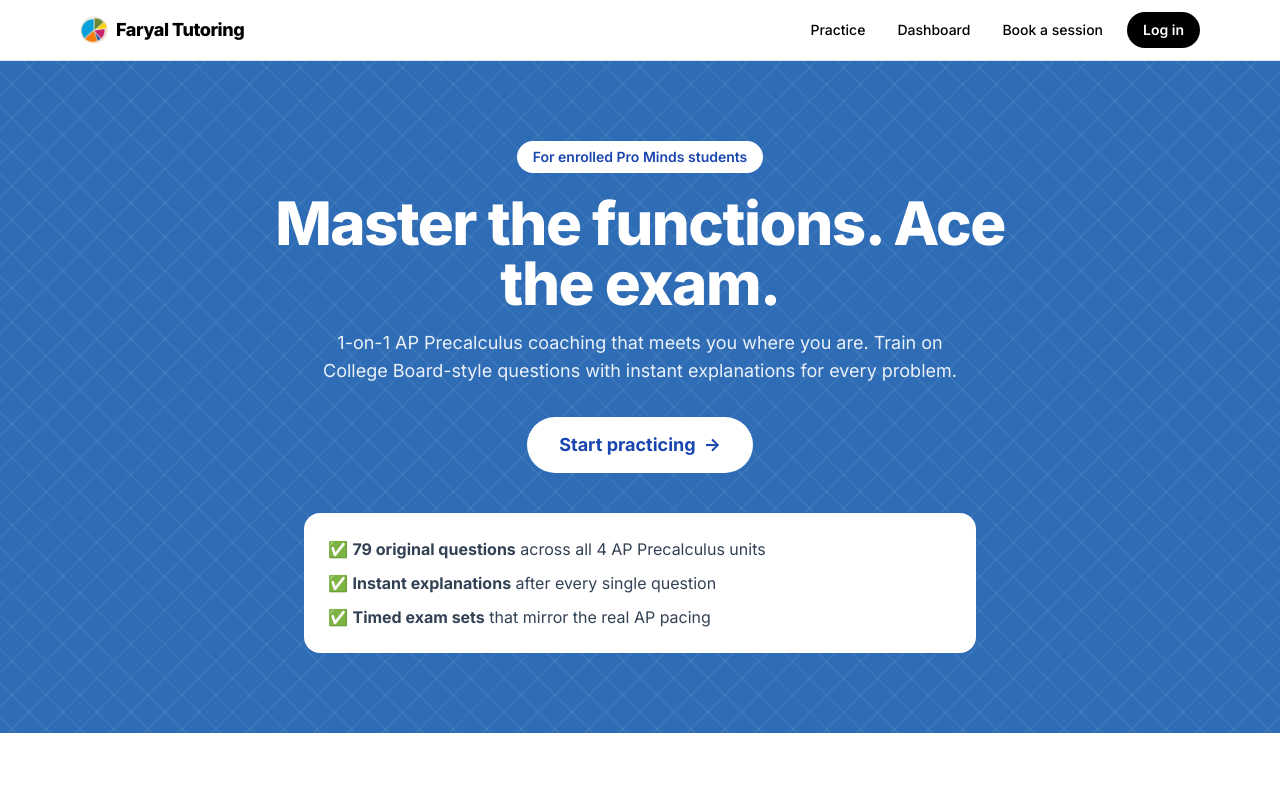
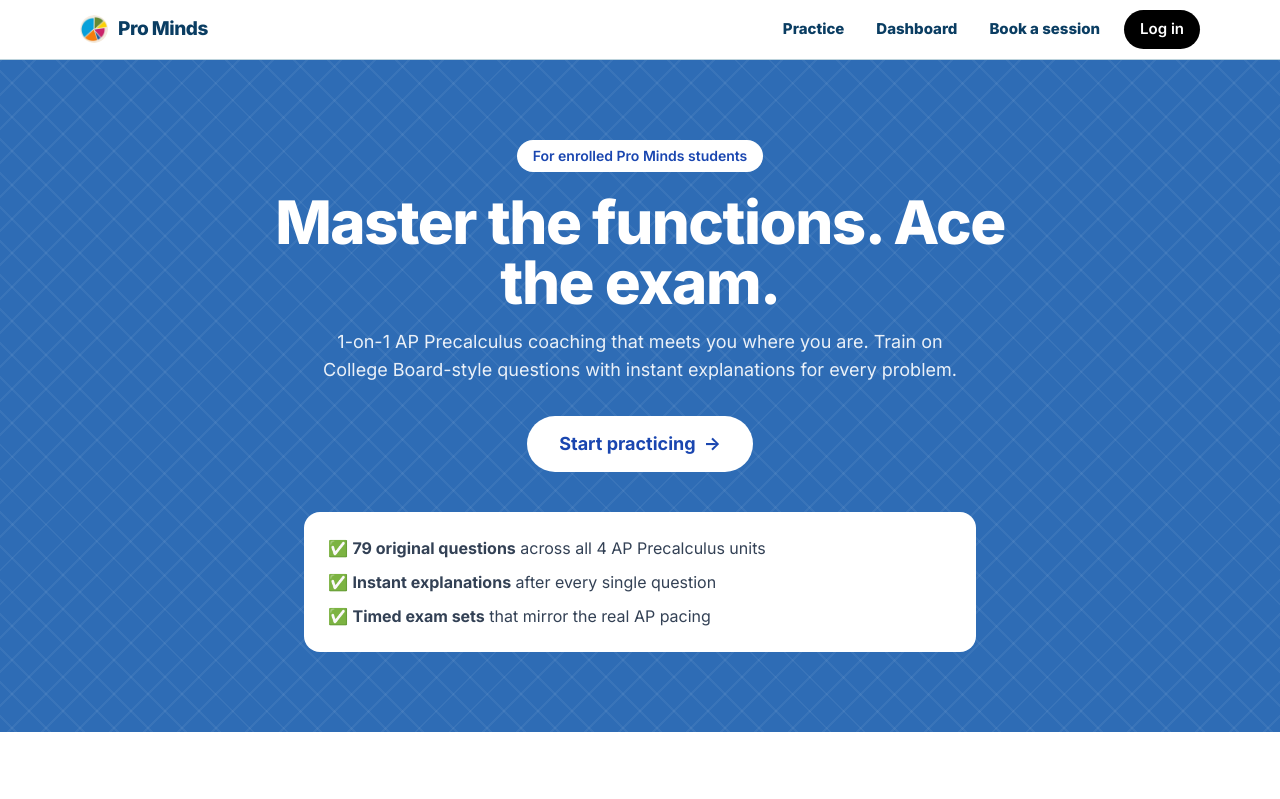
Before and after one commit to mrskhantutoring-ops/ap-precalc-tutor, a Next.js app: page / in a window 1280 px wide. Shown: the top 799 px of the page. Built offline with nearby package versions, Linux system fonts and the light colour scheme; no server answers.

Commit message:
Navbar: match main site header style

```diff
--- a/src/components/Navbar.tsx
+++ b/src/components/Navbar.tsx
@@ -17,20 +17,20 @@ export default function Navbar() {
   }, []);
 
   return (
-    <header className="sticky top-0 z-40 border-b border-slate-200 bg-white/90 backdrop-blur">
-      <div className="mx-auto flex max-w-6xl items-center justify-between px-4 py-3">
-        <a href="https://promindstutoring.com/" className="flex items-center gap-2 text-lg font-extrabold tracking-tight text-black" aria-label="Pro Minds home">
+    <header className="sticky top-0 z-40 border-b border-[#bdd3dc] bg-white/95 backdrop-blur">
+      <div className="mx-auto flex max-w-6xl items-center justify-between px-4 py-2.5">
+        <a href="https://promindstutoring.com/" className="flex items-center gap-2.5 text-[19px] font-extrabold tracking-tight text-[#0a3d62]" aria-label="Pro Minds home">
           <img src="/pie-logo.png" alt="" width={28} height={28} className="rounded-full" />
-          {site.name}
+          <span>Pro Minds</span>
         </a>
-        <nav className="flex items-center gap-1 text-sm font-medium sm:gap-2">
-          <Link href="/practice" className="rounded-full px-3 py-2 text-black hover:bg-slate-100">
+        <nav className="flex items-center gap-1 text-[15px] font-extrabold sm:gap-2">
+          <Link href="/practice" className="rounded-full px-3 py-2 text-[#0a3d62] hover:bg-slate-100">
             Practice
           </Link>
-          <Link href="/dashboard" className="rounded-full px-3 py-2 text-black hover:bg-slate-100">
+          <Link href="/dashboard" className="rounded-full px-3 py-2 text-[#0a3d62] hover:bg-slate-100">
             Dashboard
           </Link>
-          <Link href="/contact" className="rounded-full px-3 py-2 text-black hover:bg-slate-100">
+          <Link href="/contact" className="rounded-full px-3 py-2 text-[#0a3d62] hover:bg-slate-100">
             Book a session
           </Link>
           {me ? (
```
